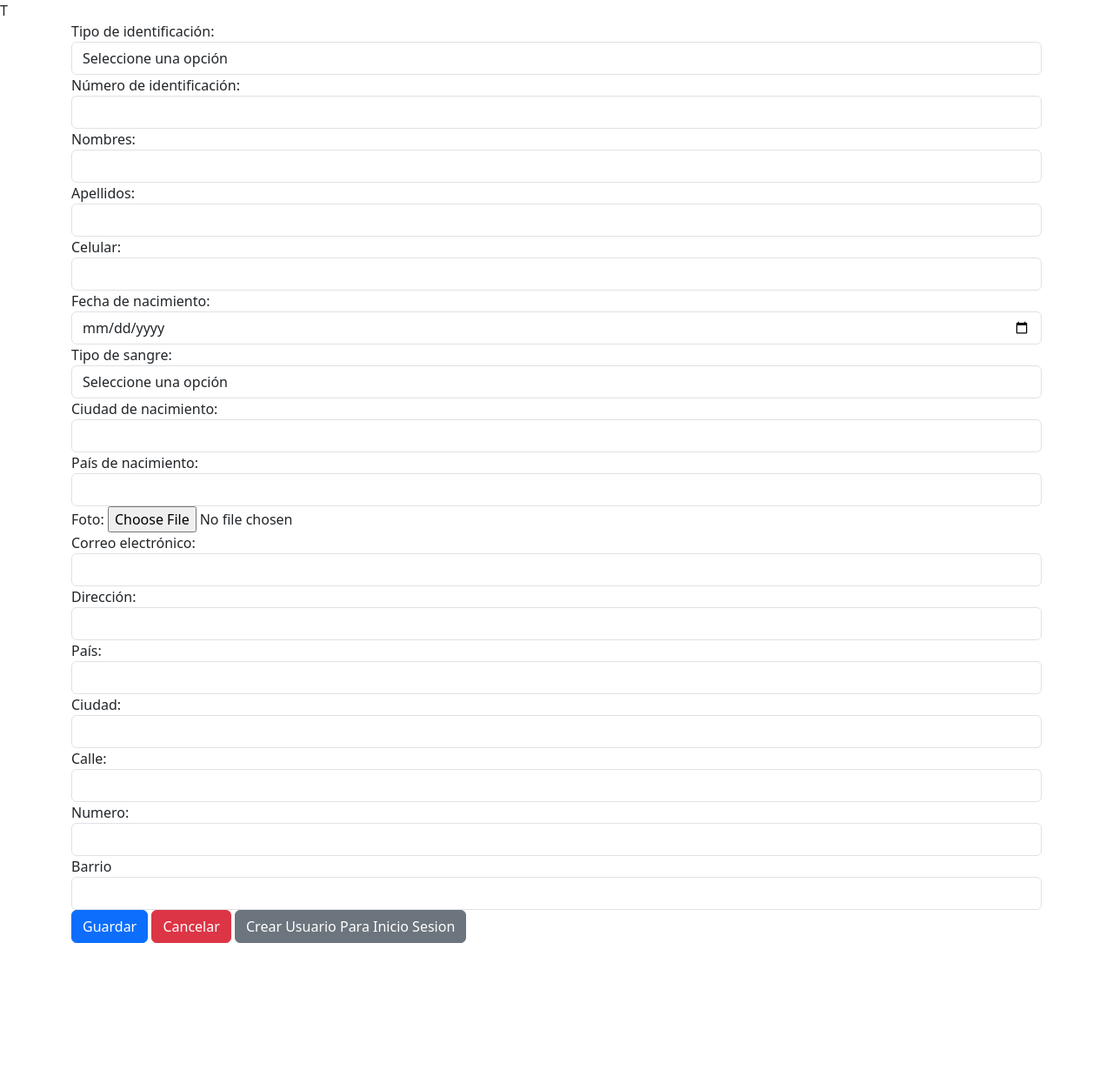
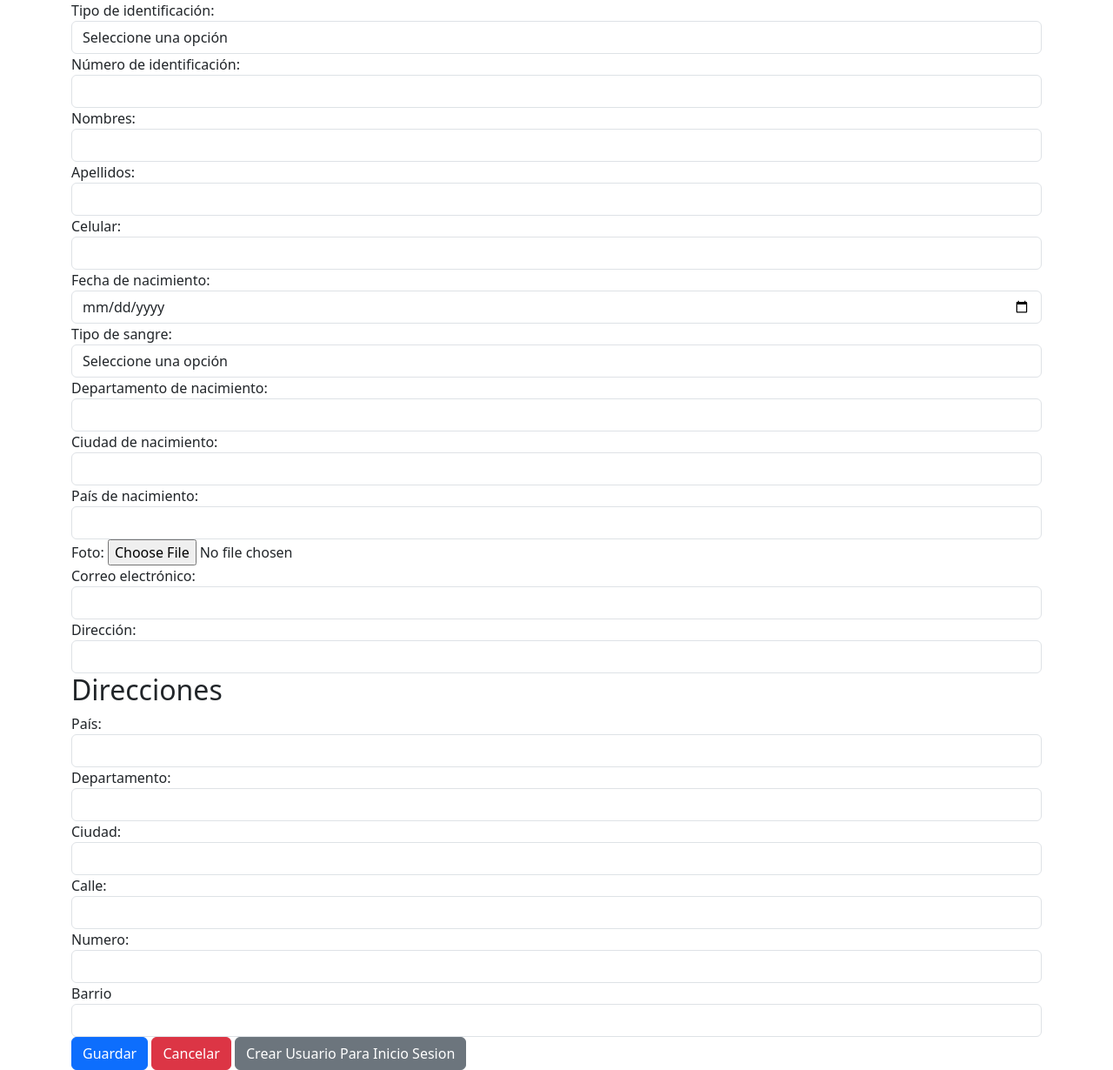
Before and after one commit to Br4ikanUserP267/ProyectoFinalMovilParteWeb, a PHP site: page /proyectoFinal/administrador/gestion-estudiantes.php in a window 1280 px wide. Shown: the whole page at 87% size. Before the commit the page ends 1084 px from the top, so only its background shows below. Run offline with PHP 8.4, Linux system fonts and the light colour scheme; some libraries are stand-ins or nearby versions.

Commit message:
Se añadio la funcion de enviar departamento

```diff
--- a/views/administrador/gestion-estudiantes.php
+++ b/views/administrador/gestion-estudiantes.php
@@ -1,5 +1,5 @@
- T
-<!DOCTYPE html>
+
+  <!DOCTYPE html>
 <html lang="en">
 <head>
     <meta charset="UTF-8">
@@ -20,7 +20,7 @@
   <body>
     <div class="container">
 
-        <form method="post" id="formEstudiantes">
+        <form method="post" id="formEstudiantes" action="gestion-estudiantes.php" >
 
             <div class="form-group">
               <label for="tipoIdentificacion">Tipo de identificación:</label>
@@ -68,7 +68,10 @@
                     <option value="AB-">AB-</option>
                 </select>
             </div>
-
+            <div class="form-group">
+              <label for="dapartamentoNacimiento">Departamento de nacimiento:</label>
+              <input type="text" class="form-control" id="dapartamentoNacimiento" name="dapartamentoNacimiento" required>
+          </div>
             <div class="form-group">
                 <label for="ciudadnacimiento">Ciudad de nacimiento:</label>
                 <input type="text" class="form-control" id="ciudadnacimiento" name="ciudadnacimiento" required>
@@ -89,10 +92,17 @@
                 <label for="direccion">Dirección:</label>
                 <input type="text" class="form-control" id="direccion" name="direccion" required>
             </div>
+
+            <h2>Direcciones</h2>
             <div class="form-group">
                 <label for="pais">País:</label>
                 <input type="text" class="form-control" id="pais" name="pais" required>
             </div>
+            <div class="form-group">
+            <label for="departamento">Departamento:</label>
+            <input type="text" class="form-control" id="departamento" name="departamento" required>
+            </div>
+
             <div class="form-group">
                 <label for="ciudad">Ciudad:</label>
                 <input type="text" class="form-control" id="ciudad" name="ciudad" required>
@@ -101,6 +111,7 @@
               <label for="calle">Calle:</label>
               <input type="text" class="form-control" id="calle" name="calle" required>
           </div>
+
           <div class="form-group">
             <label for="numero">Numero:</label>
             <input type="text" class="form-control" id="numero" name="numero" required>
@@ -151,15 +162,18 @@
             fechanacimiento: $("#fechanacimiento").val(),
             tiposagre: $("#tiposagre").val(),
             ciudadnacimiento: $("#ciudadnacimiento").val(),
+            departamentonacimiento: $("#dapartamentoNacimiento").val(),
             paisnacimiento: $("#paisnacimiento").val(),
             correoelectronico: $("#correoelectronico").val(),
             foto: $("#foto").val(),
             direccion: {
                 pais: $("#pais").val(),
+                departamento : $("#departamento").val(),
                 ciudad: $("#ciudad").val(),
                 calle: $("#calle").val(),
                 numero: $("#numero").val(),
                 barrio: $("#barrio").val()
+
             }
             };
 
@@ -171,6 +185,7 @@
             data: JSON.stringify(data),
             success: function(response) {
                 console.log(response);
+
                 limpiarFormulario()
 
             },
--- a/views/administrador/inscribirestudiantes.html
+++ b/views/administrador/inscribirestudiantes.html
@@ -38,7 +38,7 @@
           <br>
 
           <button type="submit" class="btn btn-primary">Guardar</button>
-          <button type="submit" class="btn btn-danger">Cancelar</button>
+          <button type="button" class="btn btn-danger">Cancelar</button>
         </form>
       </div>
 
--- a/views/administrador/menu.php
+++ b/views/administrador/menu.php
@@ -45,7 +45,7 @@
         }
 
         function gestionEstudiantes(){
-            window.location.href = 'gestion-estudiantes.html';
+            window.location.href = 'gestion-estudiantes.php';
         }
 
         function  gestionSemestre(){
```
Also changed, not shown: api/estudiantes.php (+7 -5 lines), images/carnet/Captura de pantalla (68).png (added).
